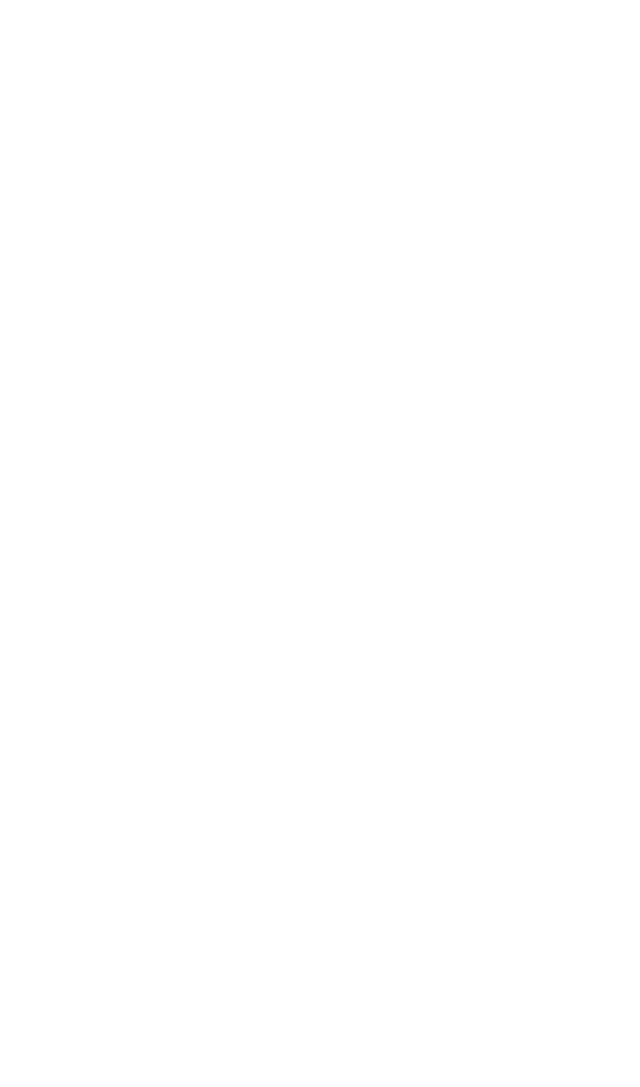
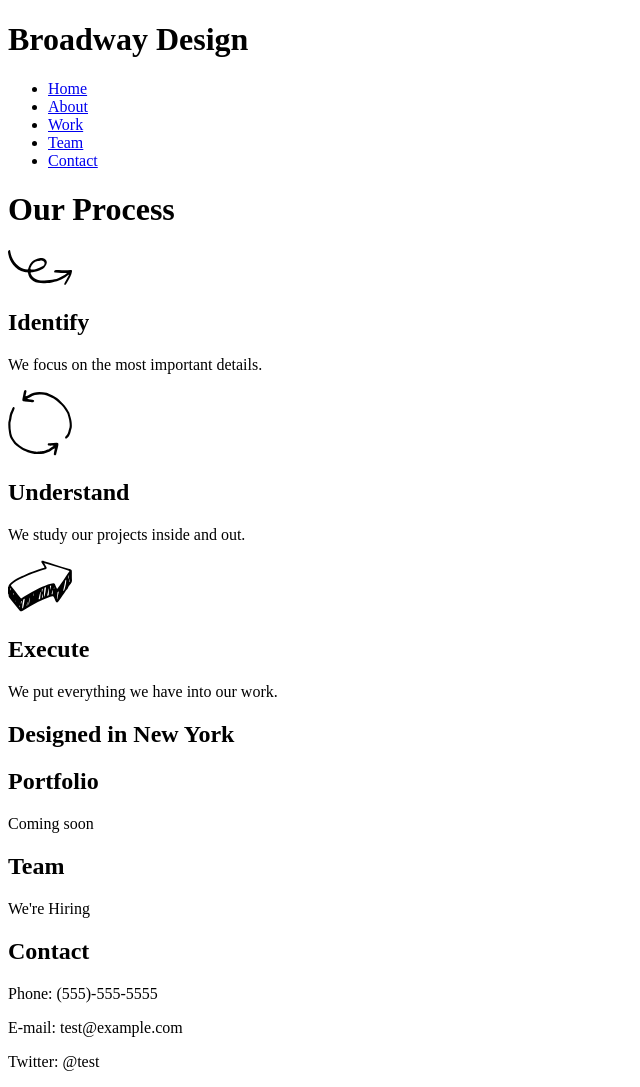
Before and after one commit to kalani05/broadway_design, a plain HTML site: page index.html in a window 1280 px wide. Shown: the whole page, without its empty margins (0-640 px from the left). Before the commit the page ends 800 px from the top, so only its background shows below. Drawn offline with Linux system fonts and the light colour scheme.

Commit message:
Create home page layout

```diff
--- a/index.html
+++ b/index.html
@@ -7,5 +7,47 @@
   </head>
   <body>
 
+    <div class="header">
+      <h1>Broadway Design</h1>
+      <nav>
+        <ul>
+          <li><a href="#">Home</a></li>
+          <li><a href="#about">About</a></li>
+          <li><a href="#work">Work</a></li>
+          <li><a href="#team">Team</a></li>
+          <li><a href="#contact">Contact</a></li>
+        </ul>
+      </nav>
+    </div>
+
+    <div class="process">
+      <h1>Our Process</h1>
+      <p><img src="./resources/images/identify.svg" alt="identify"></p>
+      <h2>Identify</h2>
+      <p>We focus on the most important details.</p>
+      <p><img src="./resources/images/understand.svg" alt="identify"></p>
+      <h2>Understand</h2>
+      <p>We study our projects inside and out.</p>
+      <p><img src="./resources/images/execute.svg" alt="identify"></p>
+      <h2>Execute</h2>
+      <p>We put everything we have into our work.</p>
+    </div>
+
+    <div class="full_width">
+      <h2>Designed in New York</h2>
+    </div>
+
+    <div class="">
+      <h2>Portfolio</h2>
+      <p>Coming soon</p>
+      <h2>Team</h2>
+      <p>We're Hiring</p>
+      <h2>Contact</h2>
+      <p>Phone: (555)-555-5555</p>
+      <p>E-mail: test@example.com</p>
+      <p>Twitter: @test</p>
+    </div>
+
+
   </body>
 </html>
```
